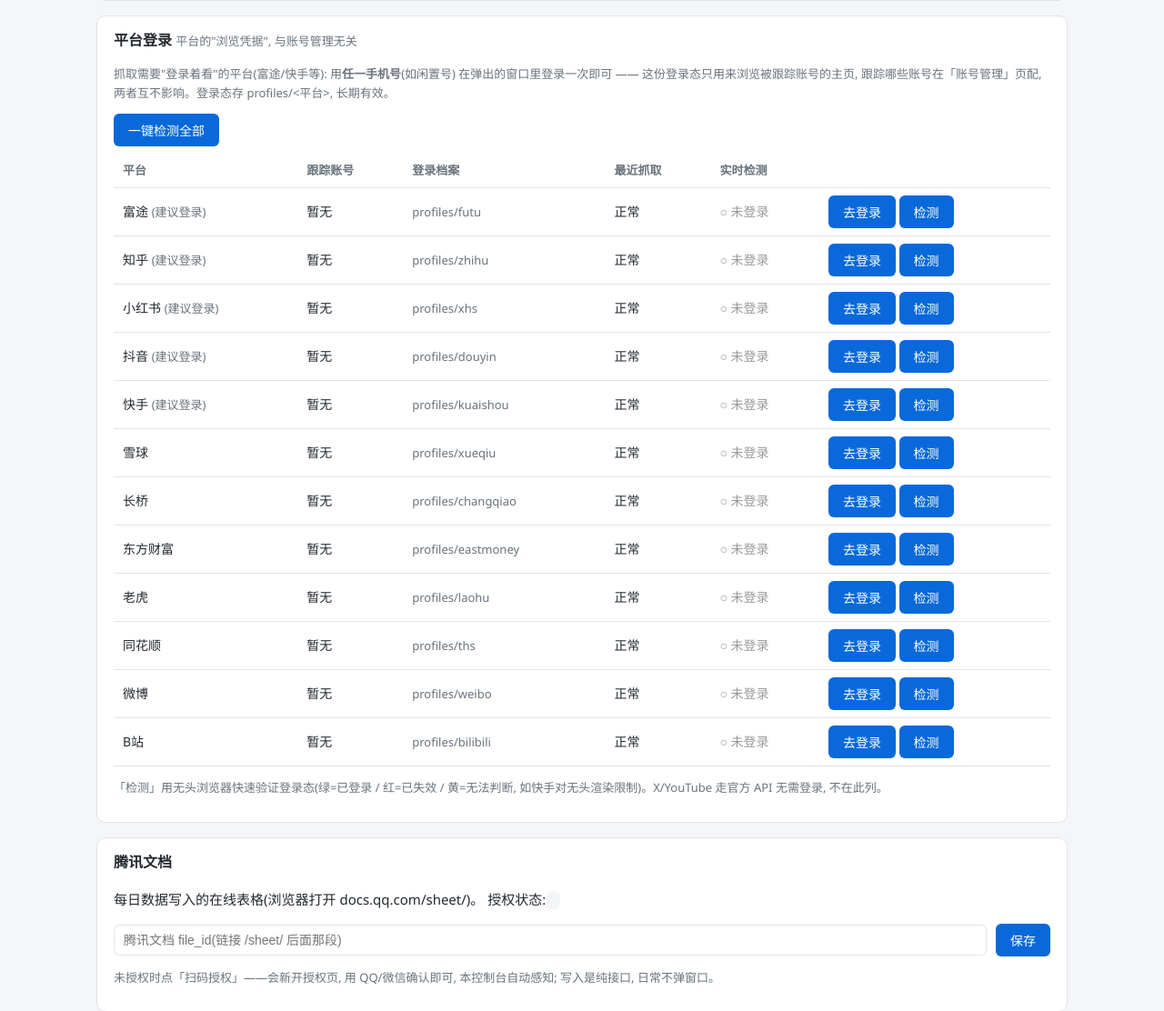
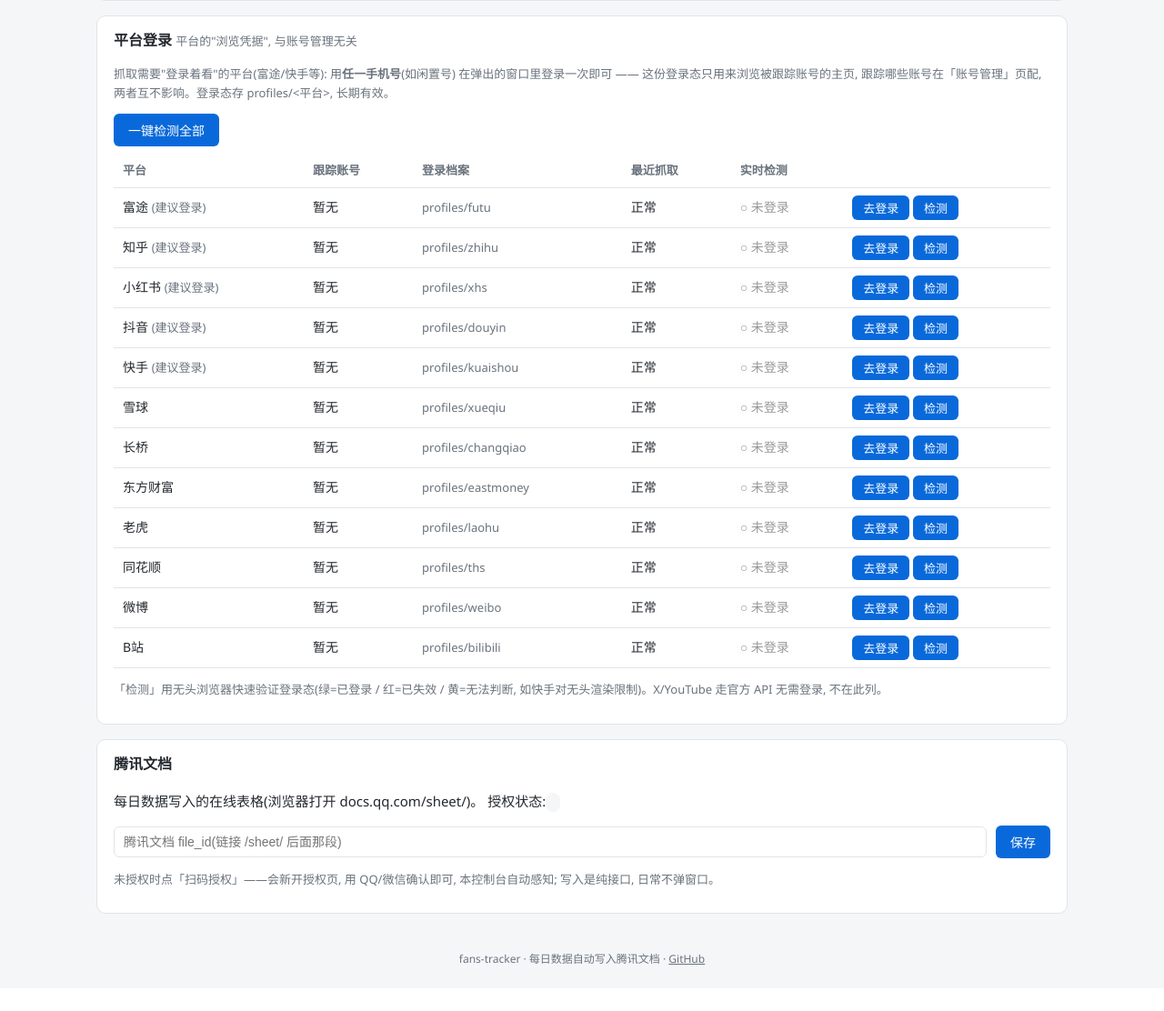
Before and after one commit to 1375692655hzh/fans-tracker, a Flask app: page /settings in a window 1280 px wide. Shown: the part 546-1658 px from the top of the page at 91% size. After the commit the page ends 1607 px from the top, so only its background shows below. Run offline with Flask 3, Linux system fonts and the light colour scheme; data that the repository does not hold is empty.

Commit message:
操作列按钮并排: td.acts禁换行+缩小按钮内边距(此前列宽不够导致去登录/检测上下堆叠)

```diff
--- a/webapp/static/style.css
+++ b/webapp/static/style.css
@@ -31,6 +31,8 @@
 th, td { padding: 8px 10px; border-bottom: 1px solid var(--line); text-align: left; }
 th { color: var(--muted); font-weight: 600; font-size: 13px; }
 td.ellip { max-width: 260px; overflow: hidden; text-overflow: ellipsis; white-space: nowrap; }
+td.acts { white-space: nowrap; }        /* 操作按钮不换行, 保持并排 */
+td.acts button { padding: 4px 12px; font-size: 13px; }
 button {
   background: var(--brand); color: #fff; border: 0; border-radius: 6px;
   padding: 8px 16px; font-size: 14px; cursor: pointer;
```
